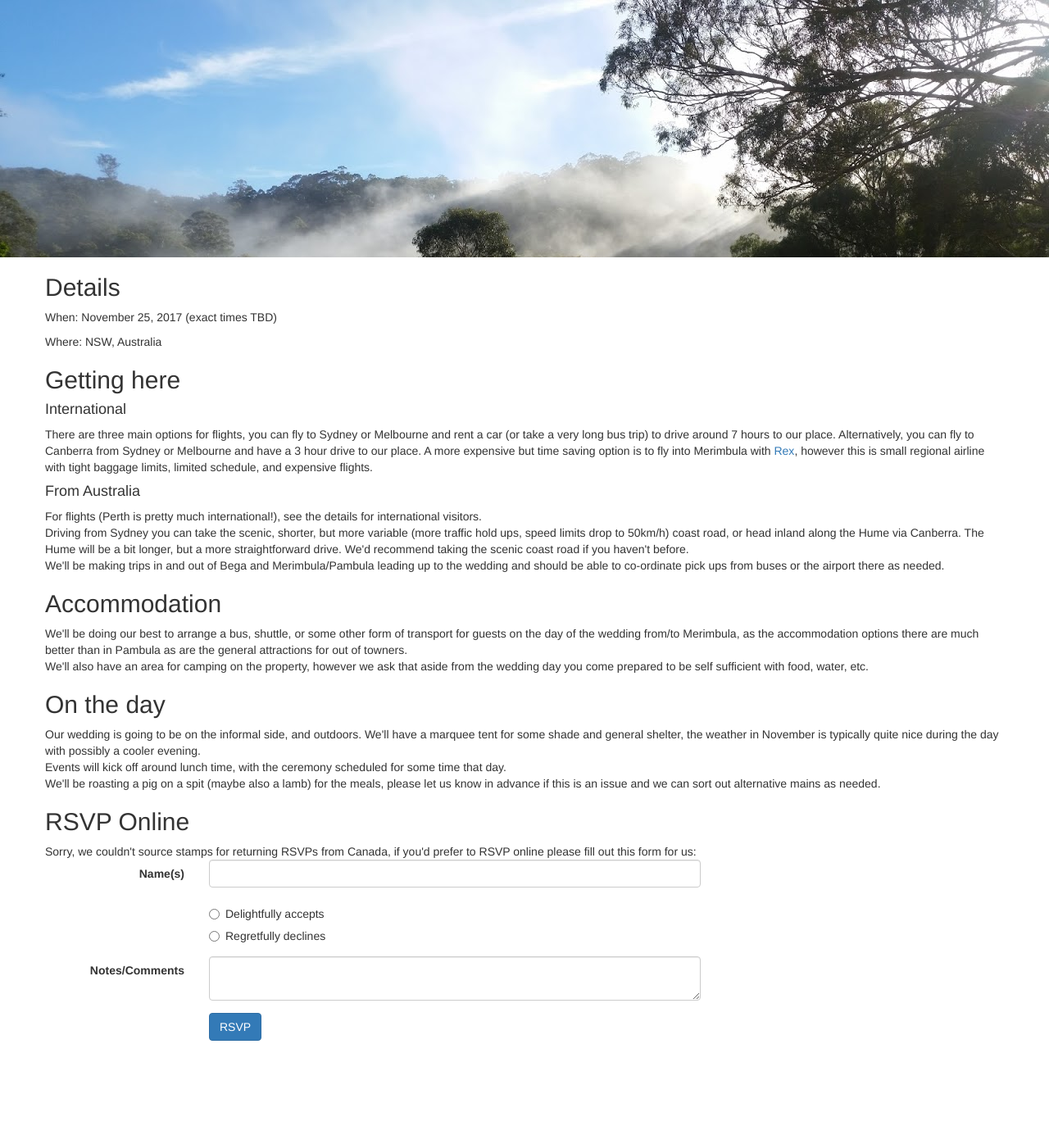
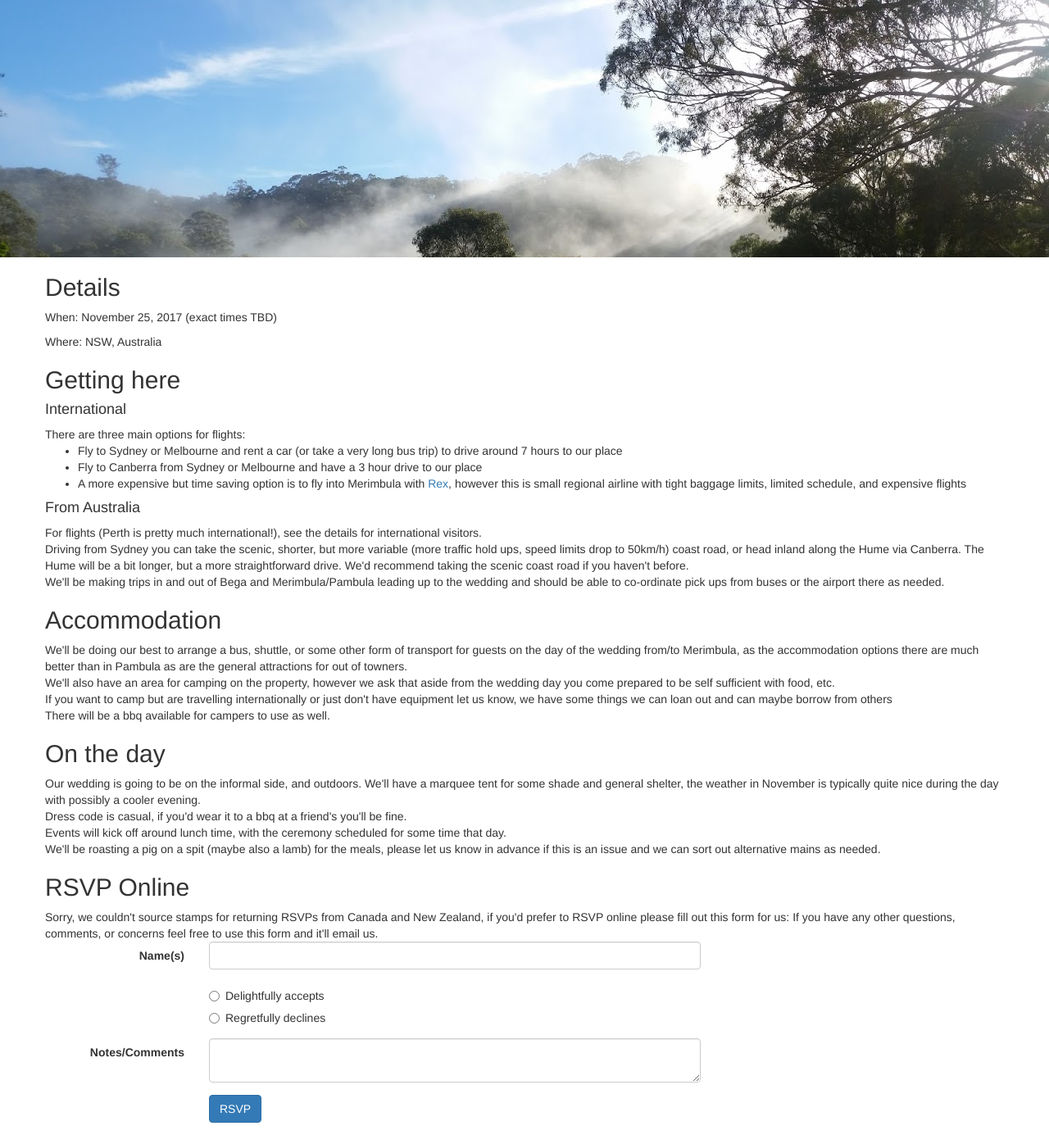
Before and after one commit to chelsea/chelseaplusdale, a Jekyll site: the page built from index.md, in a window 1280 px wide. Shown: the whole page at 82% size. Built offline with Jekyll 4.4.1, drawn with Linux system fonts in a browser that asks for light colours; before the commit the page ends 1285 px from its top, so only the background shows below that.

Commit message:
Update desc

```diff
--- a/_layouts/home.html
+++ b/_layouts/home.html
@@ -17,9 +17,12 @@
 
         <h2>Getting here</h2>
         <h4>International</h4>
-        There are three main options for flights, you can fly to Sydney or Melbourne and rent a car (or take a very long bus trip) to drive around 7 hours to our place.
-        Alternatively, you can fly to Canberra from Sydney or Melbourne and have a 3 hour drive to our place. A more expensive but time saving option is to fly into
-        Merimbula with <a href="http://rex.com.au">Rex</a>, however this is small regional airline with tight baggage limits, limited schedule, and expensive flights.
+        There are three main options for flights:
+        <ul>
+          <li>Fly to Sydney or Melbourne and rent a car (or take a very long bus trip) to drive around 7 hours to our place</li>
+          <li>Fly to Canberra from Sydney or Melbourne and have a 3 hour drive to our place</li>
+          <li>A more expensive but time saving option is to fly into Merimbula with <a href="http://rex.com.au">Rex</a>, however this is small regional airline with tight baggage limits, limited schedule, and expensive flights</li>
+        </ul>
 
         <h4>From Australia</h4>
         For flights (Perth is pretty much international!), see the details for international visitors.<br/>
@@ -29,17 +32,22 @@
 
         <h2>Accommodation</h2>
         We'll be doing our best to arrange a bus, shuttle, or some other form of transport for guests on the day of the wedding from/to Merimbula, as the accommodation options there are much better than in Pambula as are the general attractions for out of towners.<br/>
-        We'll also have an area for camping on the property, however we ask that aside from the wedding day you come prepared to be self sufficient with food, water, etc.
+        We'll also have an area for camping on the property, however we ask that aside from the wedding day you come prepared to be self sufficient with food, etc.<br/>
+        If you want to camp but are travelling internationally or just don't have equipment let us know, we have some things we can loan out and can maybe borrow from others</br>
+        There will be a bbq available for campers to use as well.
 
         <h2>On the day</h2>
-        Our wedding is going to be on the informal side, and outdoors. We'll have a marquee tent for some shade and general shelter, the weather in November is typically quite nice during the day with possibly a cooler evening.
+        Our wedding is going to be on the informal side, and outdoors. We'll have a marquee tent for some shade and general shelter, the weather in November is typically quite nice during the day with possibly a cooler evening.<br/>
+        Dress code is casual, if you'd wear it to a bbq at a friend's you'll be fine.
         <br/>
         Events will kick off around lunch time, with the ceremony scheduled for some time that day.
         <br/>
         We'll be roasting a pig on a spit (maybe also a lamb) for the meals, please let us know in advance if this is an issue and we can sort out alternative mains as needed.
 
         <h2>RSVP Online</h2>
-        Sorry, we couldn't source stamps for returning RSVPs from Canada, if you'd prefer to RSVP online please fill out this form for us:
+        Sorry, we couldn't source stamps for returning RSVPs from Canada and New Zealand, if you'd prefer to RSVP online please fill out this form for us:
+
+        If you have any other questions, comments, or concerns feel free to use this form and it'll email us.
 
         <form action="https://formspree.io/chelsea.robb@gmail.com" method="POST" class="form-horizontal">
           <div class="form-group">
```
